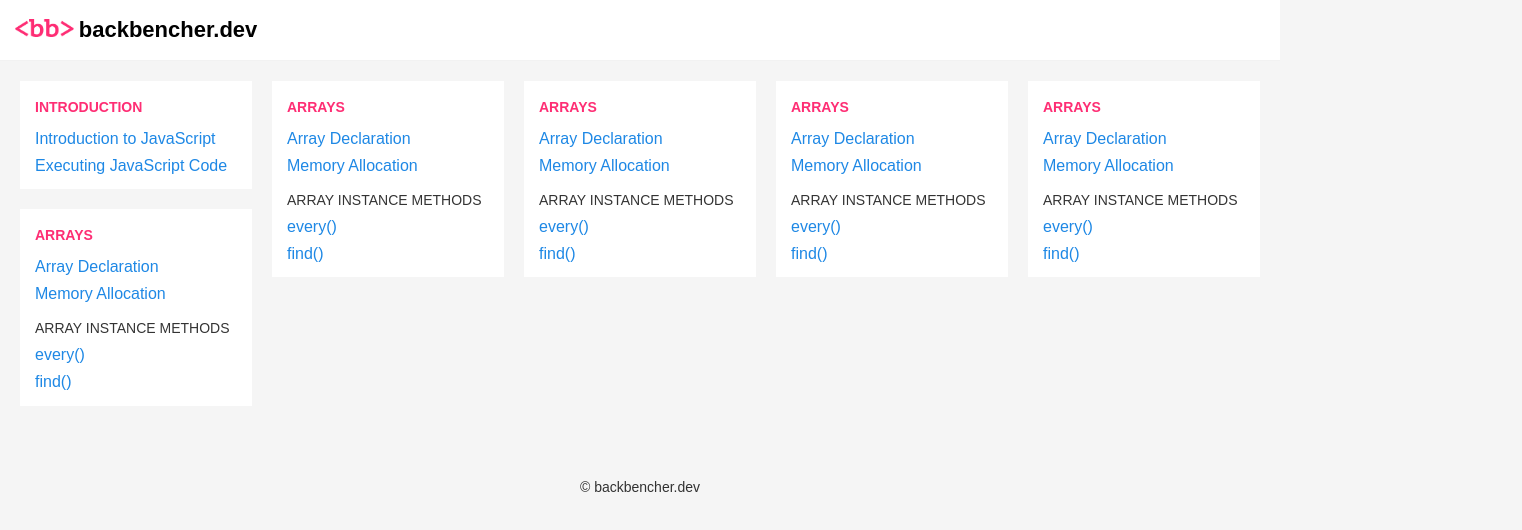
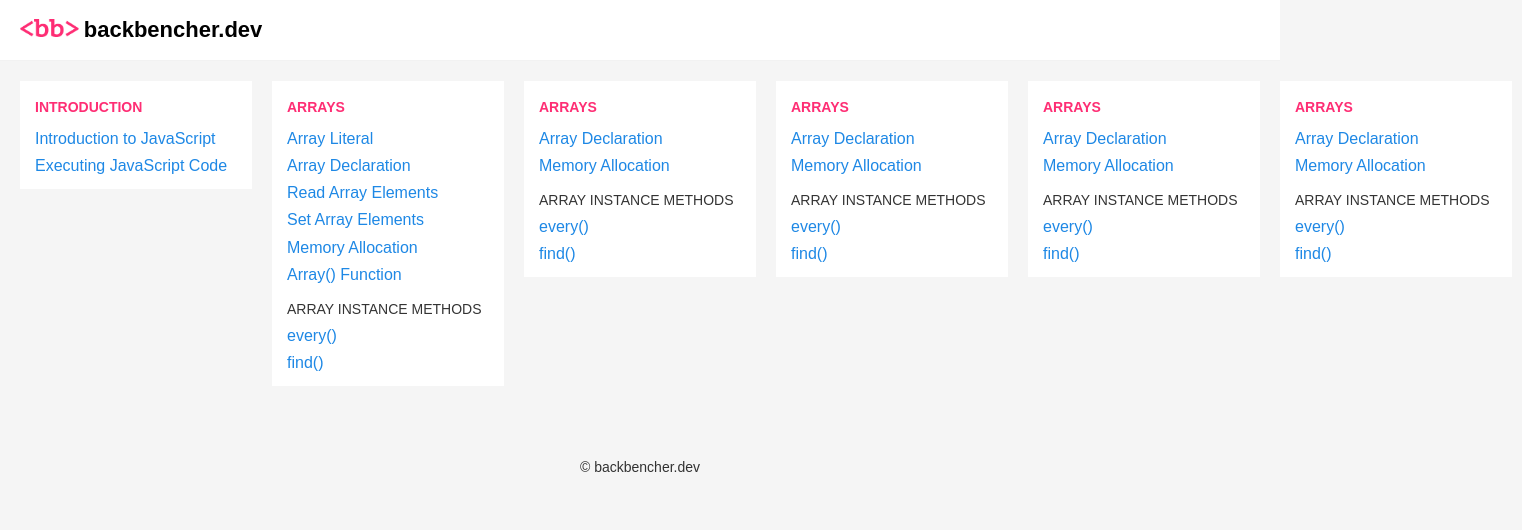
Before and after one commit to jobyjoseph/Documentation, a Gatsby site: page / in a window 1280 px wide. Shown: the whole page, 1522 px wide, since content can reach past the window. Built offline with nearby package versions, Linux system fonts and the light colour scheme; Gatsby itself is replaced by a stand-in of ours; a web font is replaced by a local one.

Commit message:
worked on home design

```diff
--- a/src/components/header/header.module.scss
+++ b/src/components/header/header.module.scss
@@ -4,7 +4,7 @@
   align-items: center;
   background: #fff;
   border-bottom: 1px solid #f2f2f2;
-  padding: 0 15px;
+  padding: 0 20px;
 }
 
 .logo {
--- a/src/components/utils/HomeLinks/index.js
+++ b/src/components/utils/HomeLinks/index.js
@@ -23,10 +23,22 @@ function HomeLinks(props) {
           <div className={styles.title}>Arrays</div>
           <ul>
             <li>
+              <Link to="#">Array Literal</Link>
+            </li>
+            <li>
               <Link to="#">Array Declaration</Link>
             </li>
             <li>
+              <Link to="#">Read Array Elements</Link>
+            </li>
+            <li>
+              <Link to="#">Set Array Elements</Link>
+            </li>
+            <li>
               <Link to="#">Memory Allocation</Link>
+            </li>
+            <li>
+              <Link to="#">Array() Function</Link>
             </li>
           </ul>
           <div className={styles.subTitle}>Array Instance Methods</div>
```
